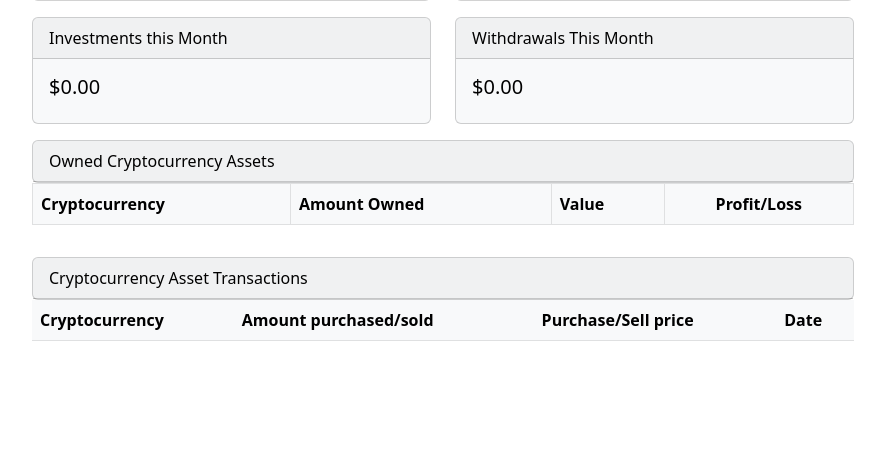
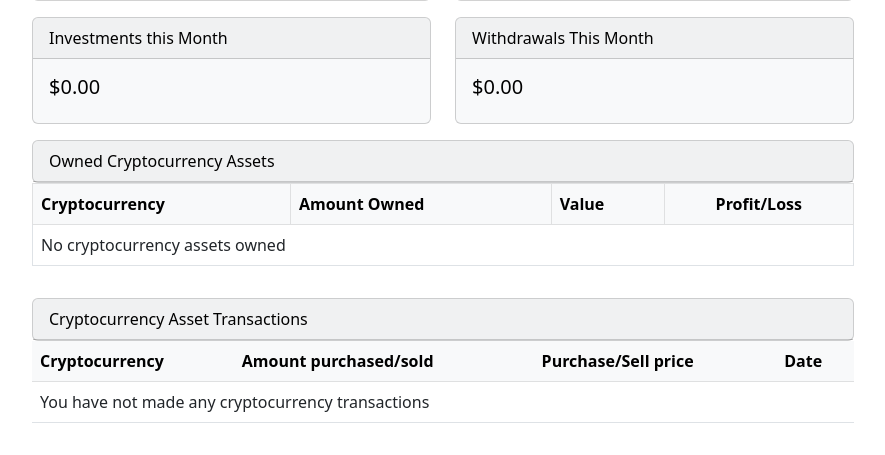
Before and after one commit to ndungu-kr/Fintra, a Flask app: page /cryptocurrency-wallet in a window 1280 px wide. Shown: the part 1294-1749 px from the top of the page, without its empty margins (332-1217 px from the left). Before the commit the page ends 1635 px from the top, so only its background shows below. Run offline with Flask 3, Linux system fonts and the light colour scheme; a user stored in the database is signed in; data comes from the database, SQL or seed files in the repository; data that the repository does not hold is empty; some libraries are stand-ins or nearby versions.

Commit message:
adding rows to tables if no assets owned or transactions made

```diff
--- a/website/templates/cryptocurrency_wallet.html
+++ b/website/templates/cryptocurrency_wallet.html
@@ -134,7 +134,7 @@
                     </tr>
                 </thead>
                 <tbody>
-                    {% if user_cryptos != None %}
+                    {% if user_cryptos %}
                     {% for crypto in user_cryptos %}
                     <tr>
                         <td>{{ crypto.name }}</td>
@@ -144,6 +144,10 @@
                         <td>TBC</td>
                     </tr>
                     {% endfor %}
+                    {% else %}
+                    <tr>
+                        <td colspan="5">No cryptocurrency assets owned</td>
+                    </tr>
                     {% endif %}
                 </tbody>
             </table>
@@ -168,7 +172,7 @@
                     </tr>
                 </thead>
                 <tbody>
-                    {% if user_transactions != None %}
+                    {% if user_transactions %}
                     {% for transaction in user_transactions %}
                     <tr>
                         <td>{{ transaction.name }}</td>
@@ -181,6 +185,10 @@
                         <td>{{ transaction.short_date }}</td>
                     </tr>
                     {% endfor %}
+                    {% else %}
+                    <tr>
+                        <td colspan="4">You have not made any cryptocurrency transactions</td>
+                    </tr>
                     {% endif %}
                 </tbody>
             </table>
```
